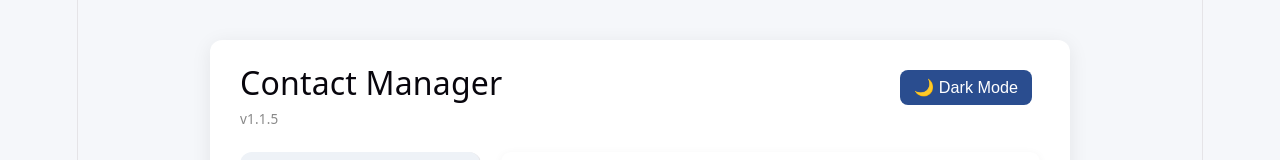
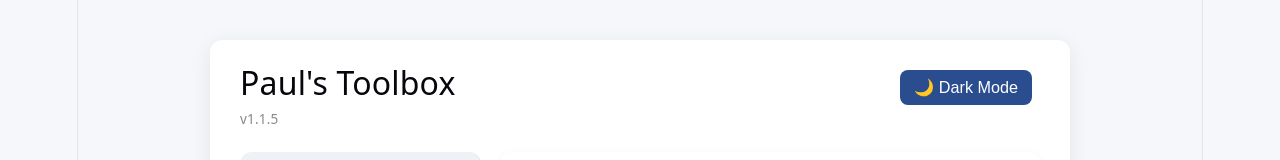
Before and after one commit to paulrdaniel1-beep/contact-manager-frontend, a React (Vite) app: page / in a window 1280 px wide. Shown: the top 160 px of the page. Built offline with nearby package versions, Linux system fonts and the light colour scheme; no server answers.

Commit message:
Created single page CRUD interface

```diff
--- a/src/App.jsx
+++ b/src/App.jsx
@@ -57,7 +57,7 @@ function App() {
         <Sidebar />
 
         <div className="tab-content">
-          <h2>{selectedContact ? "Edit Contact" : "Create New"}</h2>
+          <h2>{selectedContact ? "Contact" : "Create New"}</h2>
 
           <ContactForm
             selectedContact={selectedContact}
--- a/src/HeaderBar.jsx
+++ b/src/HeaderBar.jsx
@@ -13,7 +13,7 @@ function HeaderBar({ theme, toggleTheme }) {
       }}
     >
       <div style={{ display: "flex", flexDirection: "column", alignItems: "flex-start" }}>
-        <h1 style={{ margin: 0, textAlign: "left" }}>Contact Manager</h1>
+        <h1 style={{ margin: 0, textAlign: "left" }}>Paul's Toolbox</h1>
         <span
           style={{
             fontSize: "0.75rem",
```
